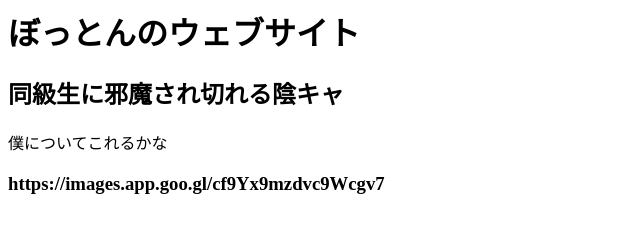
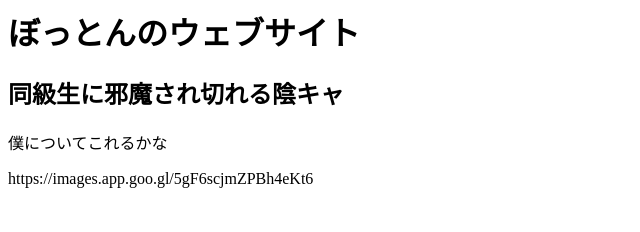
Before and after one commit to yoshikawakai/yoshikawakai0319.github.io, a plain HTML site: page index.html in a window 1280 px wide. Shown: the whole page, without its empty margins (0-640 px from the left). Drawn offline with Linux system fonts and the light colour scheme.

Commit message:
Update index.html

```diff
--- a/index.html
+++ b/index.html
@@ -4,6 +4,6 @@
    <h1>ぼっとんのウェブサイト</h1>
   <h2>同級生に邪魔され切れる陰キャ</h2>
   <P>僕についてこれるかな</P>
-  <h3>https://images.app.goo.gl/cf9Yx9mzdvc9Wcgv7</h3>
+  <img>https://images.app.goo.gl/5gF6scjmZPBh4eKt6</img>
  </body>
 </html>
```
